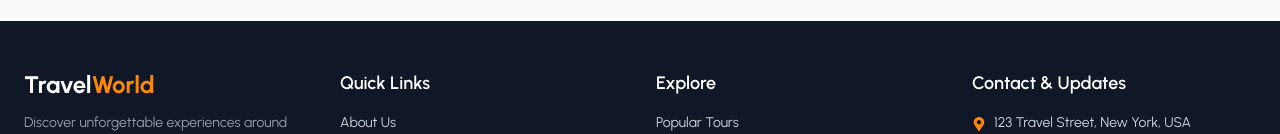
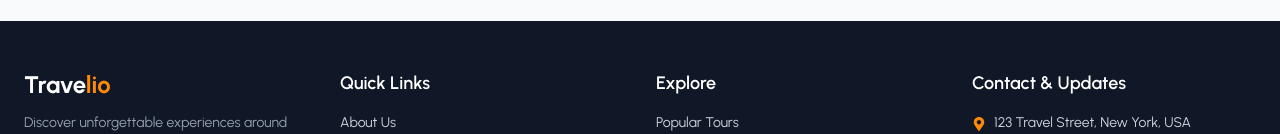
Before and after one commit to ZisanUlHaque/Hotel-Booking-Management-System-Client, a React (Vite) app: page / in a window 1280 px wide. Shown: the part 1983-2117 px from the top of the page. Built offline with nearby package versions, Linux system fonts and the light colour scheme.

Commit message:
happy new year

```diff
--- a/src/pages/Shared/Footer.jsx
+++ b/src/pages/Shared/Footer.jsx
@@ -23,7 +23,7 @@ const Footer = () => {
           {/* Brand / About */}
           <div>
             <h2 className="text-2xl font-bold text-white mb-3">
-              Travel<span className="text-primary">World</span>
+              Trave<span className="text-primary">lio</span>
             </h2>
             <p className="text-sm text-gray-400 mb-4">
               Discover unforgettable experiences around the world with curated
```
